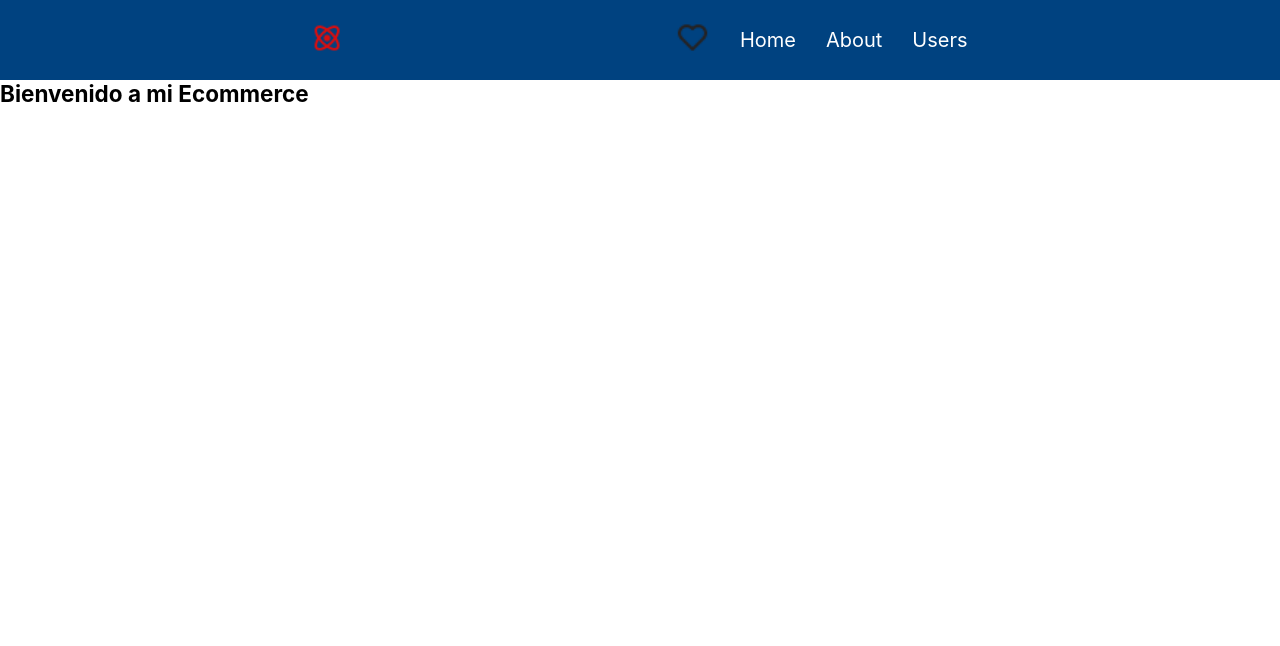
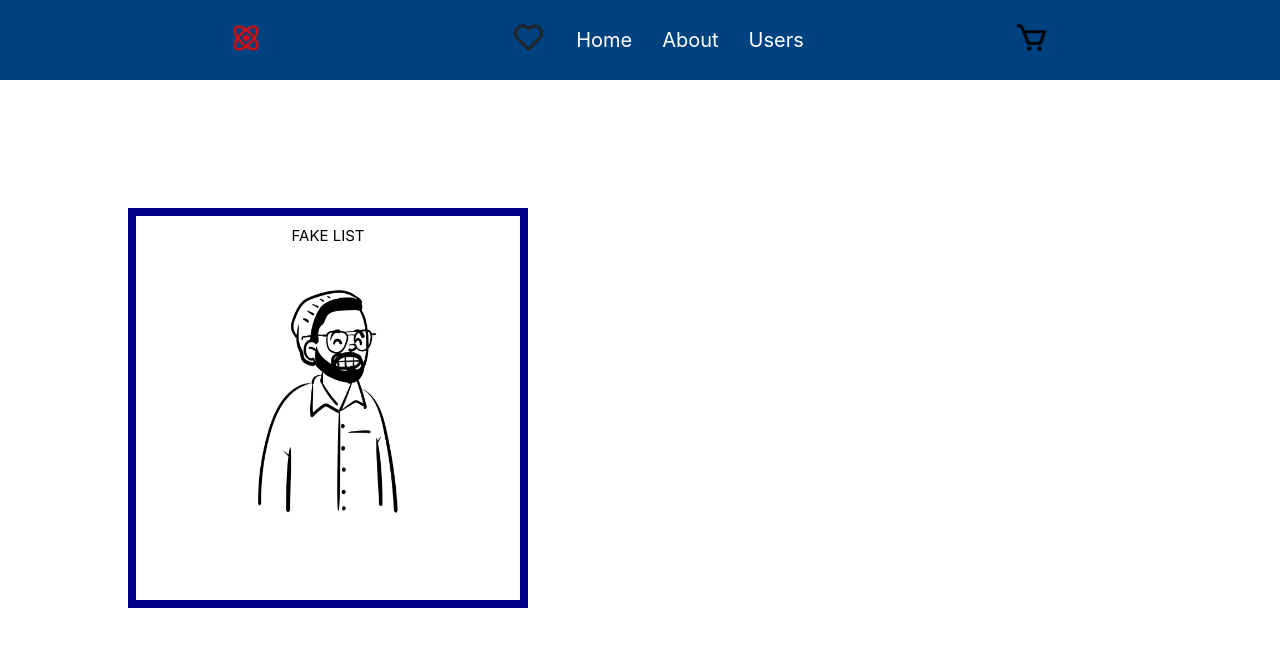
Before and after one commit to sashaRocha/Ecommerce-React, a React (Create React App) app: page / in a window 1280 px wide. Shown: the top 646 px of the page. Built offline with nearby package versions, Linux system fonts and the light colour scheme.

Commit message:
TiendadeMangasRocha

```diff
--- a/src/App.js
+++ b/src/App.js
@@ -1,15 +1,12 @@
-//import logo from './logo.svg';
-//import './App.css';
-
-import Nav from './components/NavBar.js';
-import './NavBar.css';
-
+import Nav from './components/NavBar/NavBar.js';
+import './components/NavBar/NavBar.css';
+import ListContainer from './components/ItemListContainer/index'
+import './components/ItemListContainer/listcontainer.css'
 function App() {
   return (
     <div>
-
-     <Nav />
-    <h2>Bienvenido a mi Ecommerce</h2>
+      <Nav />
+      <ListContainer texto="FAKE LIST"/>
     </div>
 
   );
--- /dev/null
+++ b/src/components/CartWidget/index.js
@@ -0,0 +1,7 @@
+
+function Cart () {
+    return (
+        <img src="/img/cart.png" alt="logo cart" className="nav_cart"></img>
+)}
+
+export default Cart;
--- /dev/null
+++ b/src/components/ItemListContainer/index.js
@@ -0,0 +1,16 @@
+
+function ListContainer(props) {
+    return(
+
+    <div className="box">
+
+     {props.texto}
+     <div>
+        <img src="/img/imgplaceholder.png" alt="img placeholder" className="placeholder" ></img>
+     </div>
+    </div>
+
+    )
+}
+
+export default ListContainer;
--- /dev/null
+++ b/src/components/ItemListContainer/listcontainer.css
@@ -0,0 +1,20 @@
+.box {
+    border: 8px solid darkblue;
+    width: 400px;
+    height: 400px;
+    margin: 10%;
+    padding: 10px;
+    text-align: center;
+    position: relative;
+  }
+  .box:hover{
+    padding: 10px;
+    border: 1px solid #000;
+    transition: .4s;
+}
+.placeholder{
+    display: inline-block;
+    width: 200px;
+    height: 300px;
+    margin-bottom: 0.5rem;
+}
--- a/src/NavBar.css
+++ b/src/components/NavBar/NavBar.css
@@ -40,3 +40,9 @@ a{
     justify-content: space-around;
     gap: 3rem;
 }
+.nav_cart{
+    width: 35px;
+    height: 35px;
+
+
+}
--- a/src/components/NavBar.js
+++ b/src/components/NavBar/NavBar.js
@@ -1,4 +1,7 @@
 /* eslint-disable jsx-a11y/anchor-has-content */
+
+import Cart from "../CartWidget";
+
 
 function Nav () {
 return (
@@ -28,7 +31,11 @@ return (
         </a>
       </li>
     </ul>
+    <a href="#start">
+       <Cart />
+    </a>
 </nav>
+
 )}
 
 export default Nav;
```
Also changed, not shown: public/img/cart.png (added), public/img/imgplaceholder.png (added).
